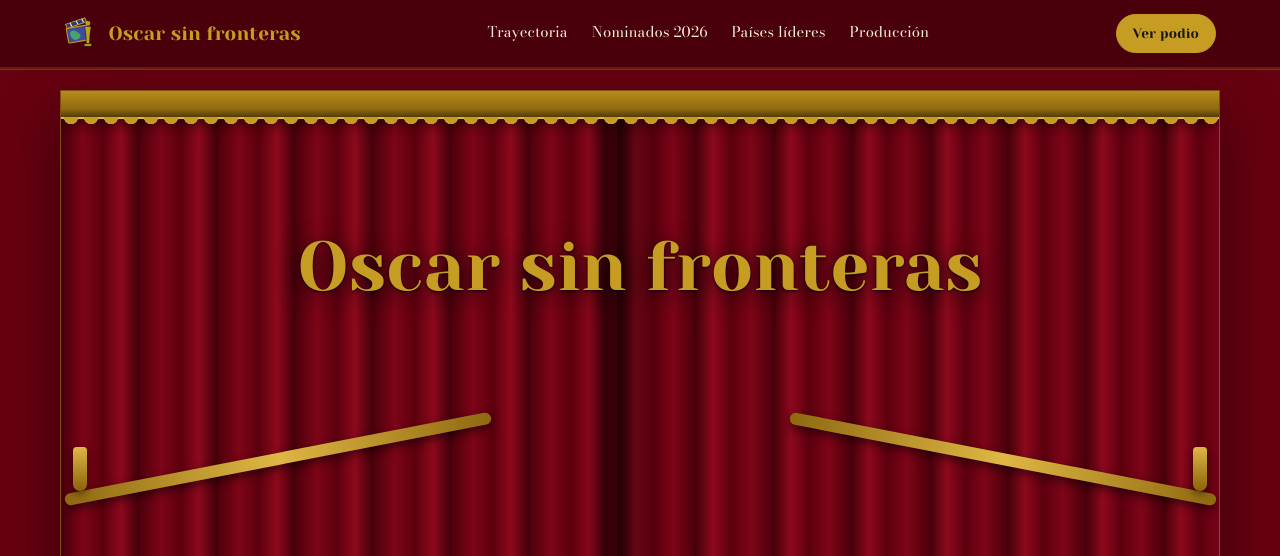
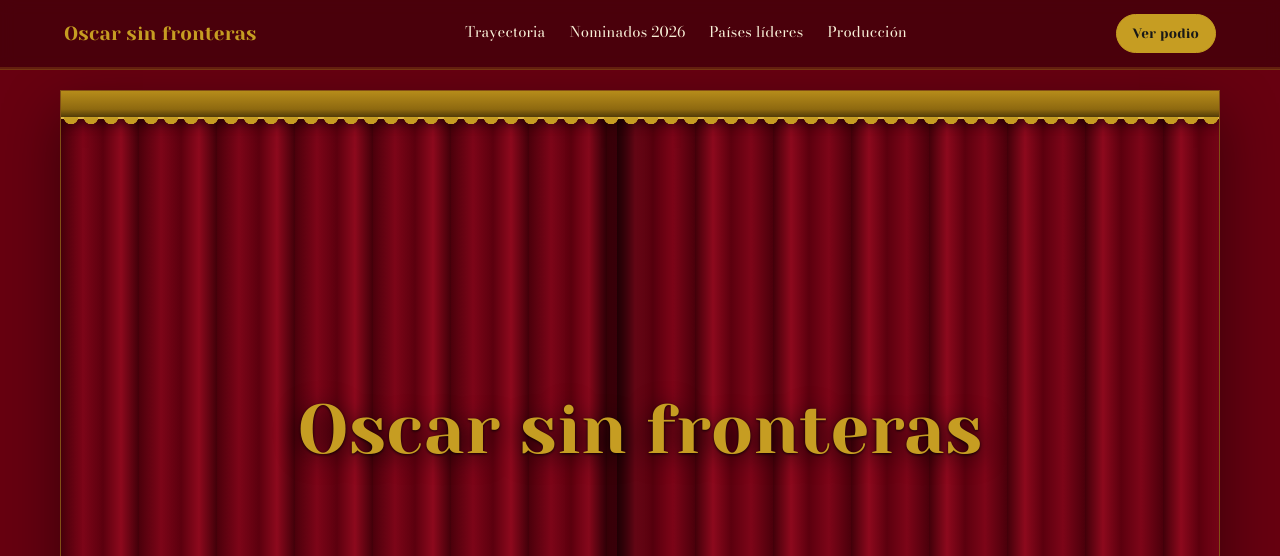
Before and after one commit to cmaldg/tarea-03-sitio-web, a plain HTML site: page docs/index.html in a window 1280 px wide. Shown: the top 556 px of the page. Drawn offline with nearby package versions, Linux system fonts and the light colour scheme; a script that the page names is missing.

Commit message:
Update index.html

```diff
--- a/docs/index.html
+++ b/docs/index.html
@@ -231,11 +231,11 @@ button {
   will-change: opacity;
 }
 
-/* Title starts high at 26% (well above curtain ties at 52%) and glides smoothly to 18% */
+/* Title starts dead center at 50% and glides smoothly up to 22% on scroll */
 .hero-title-layer {
   position: absolute;
   left: 50%;
-  top: 26%;
+  top: 50%;
   width: min(90%, 920px);
   z-index: 30;
   text-align: center;
@@ -259,7 +259,7 @@ button {
 .bajada-wrapper {
   position: absolute;
   left: 50%;
-  top: 58%;
+  top: 60%;
   width: min(86%, 680px);
   z-index: 12;
   text-align: center;
@@ -337,44 +337,6 @@ button {
       #4c000b 78px
     );
   box-shadow: inset 18px 0 32px rgba(0, 0, 0, 0.6), -10px 0 28px rgba(0, 0, 0, 0.55);
-}
-
-.curtain-tie {
-  position: absolute;
-  top: 52%;
-  width: 72%;
-  height: 12px;
-  border-radius: 999px;
-  background: linear-gradient(90deg, #8e6910, var(--golden-bronze-soft), #8e6910);
-  box-shadow: 0 4px 10px rgba(0, 0, 0, 0.55);
-}
-
-.curtain-left .curtain-tie {
-  left: 0;
-  transform: rotate(-11deg);
-}
-
-.curtain-right .curtain-tie {
-  right: 0;
-  transform: rotate(11deg);
-}
-
-.curtain-tassel {
-  position: absolute;
-  top: 51%;
-  width: 14px;
-  height: 44px;
-  border-radius: 4px 4px 8px 8px;
-  background: linear-gradient(180deg, var(--golden-bronze-soft), #8a630a);
-  box-shadow: 0 3px 8px rgba(0, 0, 0, 0.5);
-}
-
-.curtain-left .curtain-tassel {
-  left: 12px;
-}
-
-.curtain-right .curtain-tassel {
-  right: 12px;
 }
 
 /* =====================================================
@@ -1044,20 +1006,6 @@ button {
     <header class="site-header">
       <div class="header-inner">
         <a href="#inicio" class="brand-lockup">
-          <!-- Webstory Logo: Globe Clapperboard + Oscar Statuette (Brand Guide p.8) -->
-          <svg width="34" height="34" viewBox="0 0 64 64" aria-hidden="true">
-            <g transform="rotate(-10 26 32)">
-              <rect x="6" y="20" width="38" height="28" rx="2" fill="#3a4c9a" stroke="#C69D22" stroke-width="2" />
-              <path d="M12 28 C18 23, 24 27, 29 34 C33 39, 27 45, 19 44 C13 42, 10 35, 12 28 Z" fill="#4fa86c" opacity="0.9" />
-              <path d="M6 12 L44 6 L46 14 L8 20 Z" fill="#2c3a7a" stroke="#C69D22" stroke-width="1.8" />
-              <line x1="15" y1="11" x2="17" y2="18" stroke="#F8EFD8" stroke-width="2" />
-              <line x1="27" y1="9" x2="29" y2="16" stroke="#F8EFD8" stroke-width="2" />
-              <line x1="38" y1="7" x2="40" y2="14" stroke="#F8EFD8" stroke-width="2" />
-            </g>
-            <circle cx="45" cy="14" r="4.5" fill="#C69D22" />
-            <path d="M39 21 C39 19, 51 19, 51 21 L49 34 L48 52 L42 52 L41 34 Z" fill="#C69D22" stroke="#181818" stroke-width="1.2" />
-            <rect x="38" y="52" width="14" height="5" rx="1.5" fill="#C69D22" stroke="#181818" stroke-width="1.2" />
-          </svg>
           <span>Oscar sin fronteras</span>
         </a>
 
@@ -1097,14 +1045,8 @@ button {
           </div>
 
           <!-- Scroll-driven Left & Right Velvet Curtains -->
-          <div id="curtainLeft" class="curtain-panel curtain-left" aria-hidden="true">
-            <div class="curtain-tie"></div>
-            <div class="curtain-tassel"></div>
-          </div>
-          <div id="curtainRight" class="curtain-panel curtain-right" aria-hidden="true">
-            <div class="curtain-tie"></div>
-            <div class="curtain-tassel"></div>
-          </div>
+          <div id="curtainLeft" class="curtain-panel curtain-left" aria-hidden="true"></div>
+          <div id="curtainRight" class="curtain-panel curtain-right" aria-hidden="true"></div>
 
           <!-- Minimalist scroll arrow icon (no button, no text) -->
           <div id="scrollCueArrow" class="scroll-cue-arrow" aria-hidden="true">
@@ -1807,11 +1749,11 @@ button {
     curtainLeft.style.transform = "translateX(-" + shiftPct.toFixed(2) + "%) skewX(-" + skewDeg.toFixed(2) + "deg)";
     curtainRight.style.transform = "translateX(" + shiftPct.toFixed(2) + "%) skewX(" + skewDeg.toFixed(2) + "deg)";
 
-    // Title starts high at 26% (above the curtain ties at 52%), glides smoothly up to 18%
+    // Title starts centered at 50%, glides smoothly up to 22% as curtains open
     const titleRaw = clamp(progress / 0.48, 0, 1);
     const titleEase = easeInOutCubic(titleRaw);
-    const titleTopPct = 26 - titleEase * 8; // 26% -> 18%
-    const titleScale = 1 - titleEase * 0.14; // 1.0 -> 0.86
+    const titleTopPct = 50 - titleEase * 28; // 50% -> 22%
+    const titleScale = 1 - titleEase * 0.16; // 1.0 -> 0.84
     heroTitleLayer.style.top = titleTopPct.toFixed(2) + "%";
     heroTitleLayer.style.transform = "translate(-50%, -50%) scale(" + titleScale.toFixed(3) + ")";
 
```
